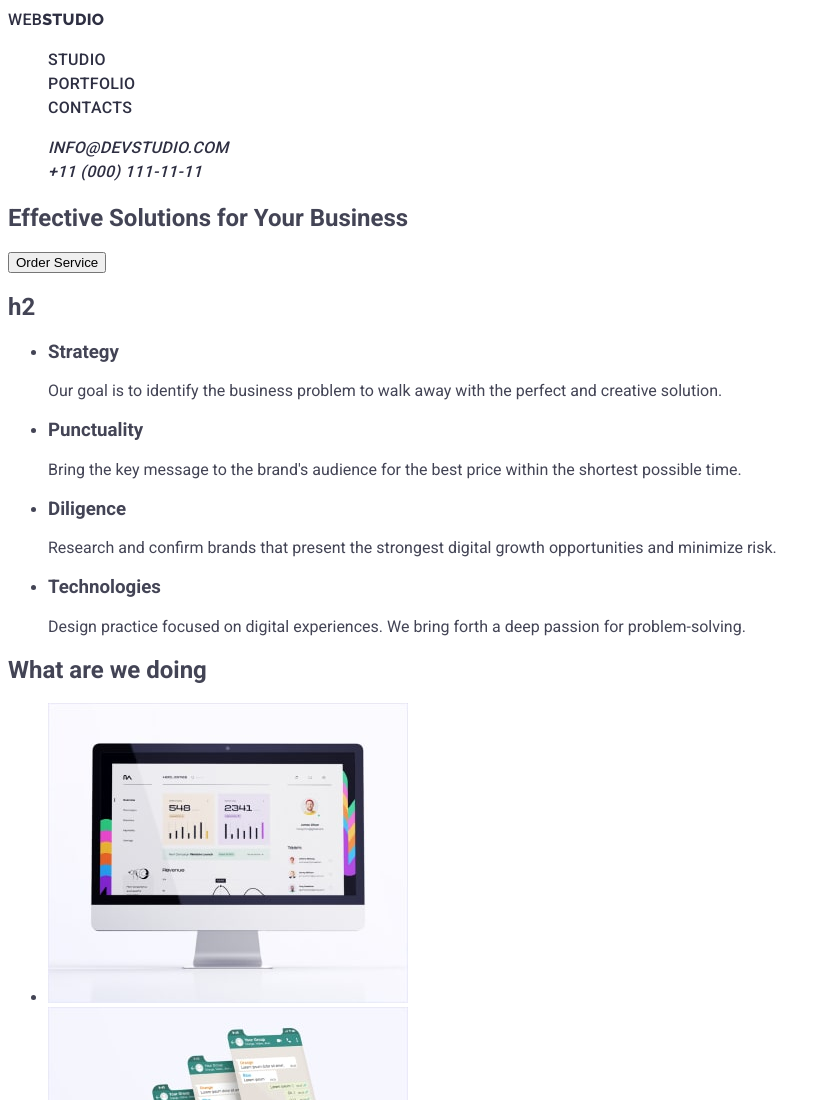
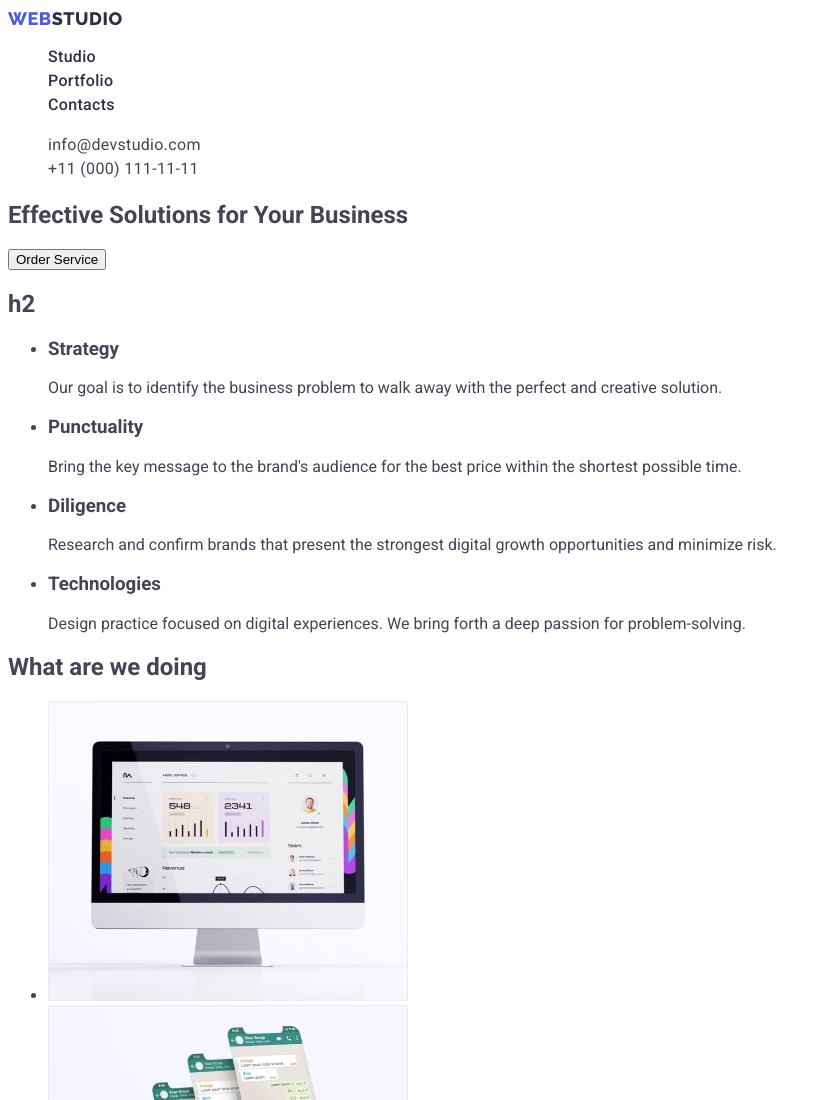
Before and after one commit to slame1993/goit-markup-hw-02, a plain HTML site: page index.html in a window 1280 px wide. Shown: the top 1100 px of the page, without its empty margins (0-831 px from the left). Drawn offline with Linux system fonts and the light colour scheme.

Commit message:
nav section comm

```diff
--- a/css/style.css
+++ b/css/style.css
@@ -2,6 +2,8 @@
   --baclground-color: #ffffff;
   --logo-color: #2e2f42;
   --list-items-color: #2e2f42;
+  --logo-web-locor: #4d5ae5;
+  --adress-color: #434455;
 }
 
 body {
@@ -10,40 +12,60 @@ body {
   background-color: var(--baclground-color);
 }
 /* Header */
-.link {
+.logo {
   font-family: "Raleway", sans-serif;
   font-weight: 800;
   font-size: 18px;
   line-height: 1.17;
   letter-spacing: 0.03em;
   text-transform: uppercase;
+  color: var(--logo-web-locor);
+}
+
+.link {
   text-decoration: none;
-  color: #4d5ae5;
 }
 
 .logo-span {
   color: var(--logo-color);
-  font-family: "Raleway", sans-serif;
 }
 
 .list {
   list-style: none;
 }
 
-
-.link {
+.nav-list {
   text-decoration: none;
-  font-family: Roboto;
+  font-weight: 500;
   font-size: 16px;
-  font-weight: 500;
   line-height: 1.5;
   letter-spacing: 0.02em;
-  text-decoration: none;
   color: var(--list-items-color);
 }
 
-.nav-list-items-link:hover
-.nav-list-items-link:focus {
-color: #404bbf;
+.nav-list:hover {
+  color: #404bbf;
+}
 
-  }
+.nav-list:focus {
+  color: #404bbf;
+}
+
+.adress {
+  font-style: normal;
+}
+
+.adress-list {
+  font-size: 16px;
+  line-height: 1.5;
+  letter-spacing: 0.02em;
+  color: var(--adress-color);
+}
+
+.adress-list:hover {
+  color: #404bbf;
+}
+
+.adress-link:focus {
+  color: #404bbf;
+}
--- a/index.html
+++ b/index.html
@@ -16,25 +16,25 @@
   <body>
     <header class="header">
       <nav class="header-nav">
-        <a class="link" href="./index.html">
+        <a class="logo link" href="./index.html">
           Web<span class="logo-span">Studio</span></a
         >
         <ul class="list">
           <li class="list-items">
-            <a class="link" href="./index.html">Studio</a>
+            <a class="nav-list link" href="./index.html">Studio</a>
           </li>
           <li class="list-items">
-            <a class="link" href="./portfolio.html">Portfolio</a>
+            <a class="nav-list link" href="./portfolio.html">Portfolio</a>
           </li>
           <li class="list-items">
-            <a class="link" href="#">Contacts</a>
+            <a class="nav-list link" href="">Contacts</a>
           </li>
         </ul>
       </nav>
-      <address>
+      <address class="adress">
         <ul class="list">
-          <li><a class="link" href="mailto:info@devstudio.com">info@devstudio.com</a></li>
-          <li><a class="link" href="tel:+110001111111">+11 (000) 111-11-11</a></li>
+          <li class="list-items"><a class="adress-list link" href="mailto:info@devstudio.com">info@devstudio.com</a></li>
+          <li class="list-items"><a class="adress-list link" href="tel:+110001111111">+11 (000) 111-11-11</a></li>
         </ul>
       </address>
     </header>
```
